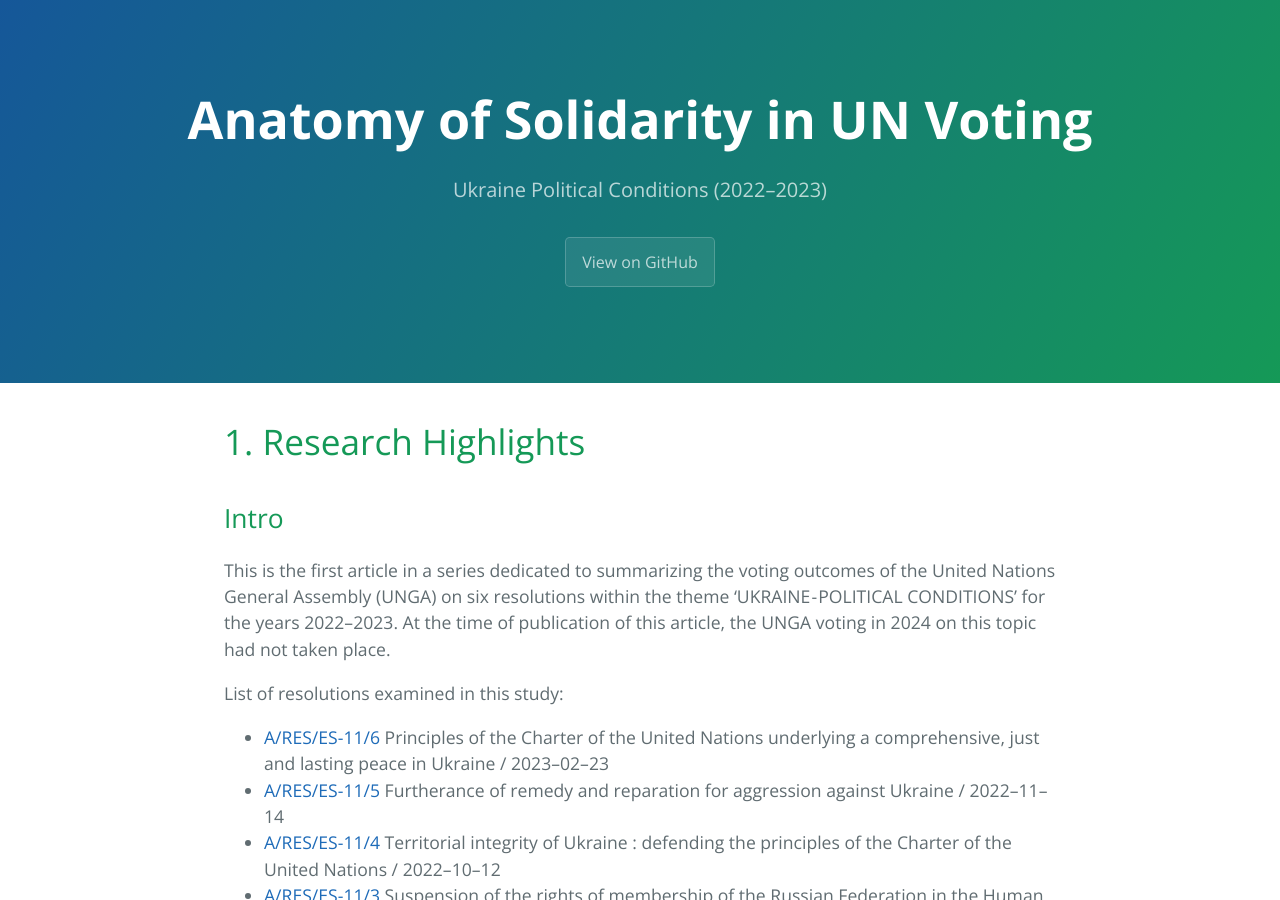
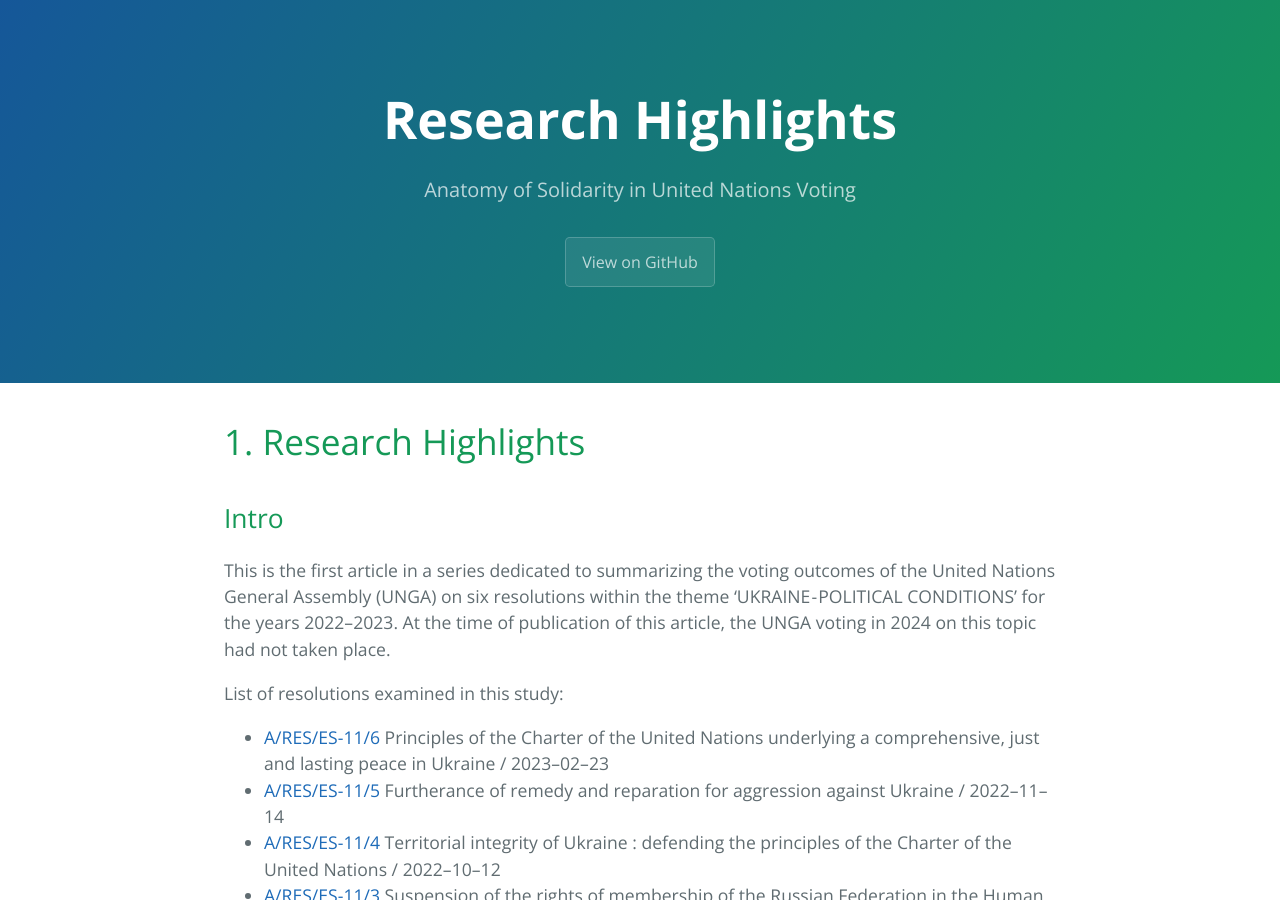
Before and after one commit to sobolsky/UN_UPC_2024, a Jekyll site: the page built from index.md, in a window 1280 px wide and 900 px high. Built offline with Jekyll 4.4.1, drawn with Linux system fonts in a browser that asks for light colours; our own code applies the rules of GitHub Pages for plain Markdown files.

Commit message:
Update index.md

```diff
--- a/index.md
+++ b/index.md
@@ -1,6 +1,5 @@
 ---
-title: Anatomy of Solidarity in UN Voting
-description: Ukraine Political Conditions (2022–2023)
+description: Anatomy of Solidarity in United Nations Voting
 show_downloads: false
 google_analytics:
 theme: jekyll-theme-cayman
```
